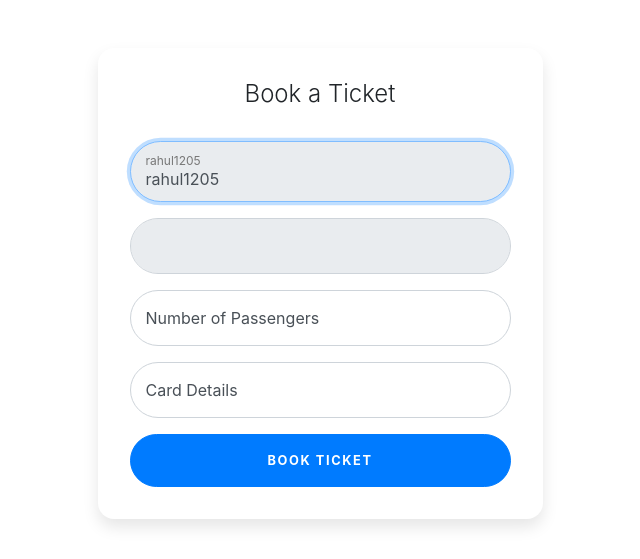
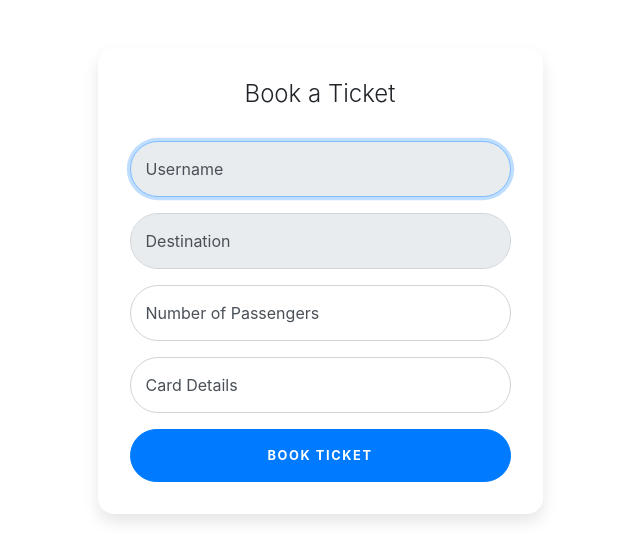
Before and after one commit to rahul1205/TRS_frontend, a Flask app: template templates/ticketbooking.html in a window 1280 px wide. Shown: the top 559 px of the page, without its empty margins (320-960 px from the left). Run offline with Flask 2, Linux system fonts and the light colour scheme; the template is opened without the code that fills it, so the values that code supplies are empty; some libraries are stand-ins or nearby versions.

Commit message:
fixed booking template

```diff
--- a/app.py
+++ b/app.py
@@ -18,7 +18,8 @@ def register():
         email = request.form.get('email')
         password = request.form.get('password')
         confirm_password = request.form.get('confirm_password')
-    if password == confirm_password:
+        if not password == confirm_password:
+            return render_template('signup.html', error="Passwords mismatch")
         register_api = url_api + "/register/"
         r = requests.post(register_api, {"first_name":first_name, "last_name":last_name, "username":username, "password":password, "email":email})
         if r.status_code ==   200:
@@ -61,9 +62,9 @@ def authentication():
         otp = request.form.get('otp')
         authenticate_api = url_api + "/login-final/"
         r = requests.post(authenticate_api, {"username":username, "otp":otp})
-        print (r.status_code, str(r.content, 'utf-8'))
+        # print (r.status_code, str(r.content, 'utf-8'))
         if r.status_code ==   200:
-            session['token'] = str(r.content, 'utf-8')
+            session['token'] = str(r.content)
             return redirect(url_for('dashboard'), code=307)
         if r.status_code == 400:
             return render_template('authentication.html', error="Invalid OTP")
--- a/templates/ticketbooking.html
+++ b/templates/ticketbooking.html
@@ -18,13 +18,13 @@
                             <p align="center" style="color:red"> {{error}} </p>
                             {% endif %}
                             <div class="form-label-group">
-                                <input name="username" value="rahul1205" type="text" id="inputUsername" class="form-control" placeholder="rahul1205" readonly autofocus>
-                                <label for="inputUsername">rahul1205</label>
+                                <input name="username" value="{{username}}" type="text" id="inputUsername" class="form-control" placeholder="Username" readonly autofocus>
+                                <label for="inputUsername">Username</label>
                             </div>
 
                             <div class="form-label-group">
-                                <input name="destination" value="{{destination}}" type="text" id="inputDestination" class="form-control" placeholder="{{destination}}" readonly autofocus>
-                                <label for="inputDestination">{{destination}}</label>
+                                <input name="destination" value="{{destination}}" type="text" id="inputDestination" class="form-control" placeholder="Destination" readonly autofocus>
+                                <label for="inputDestination">Destination</label>
                             </div>
 
                             <div class="form-label-group">
```
